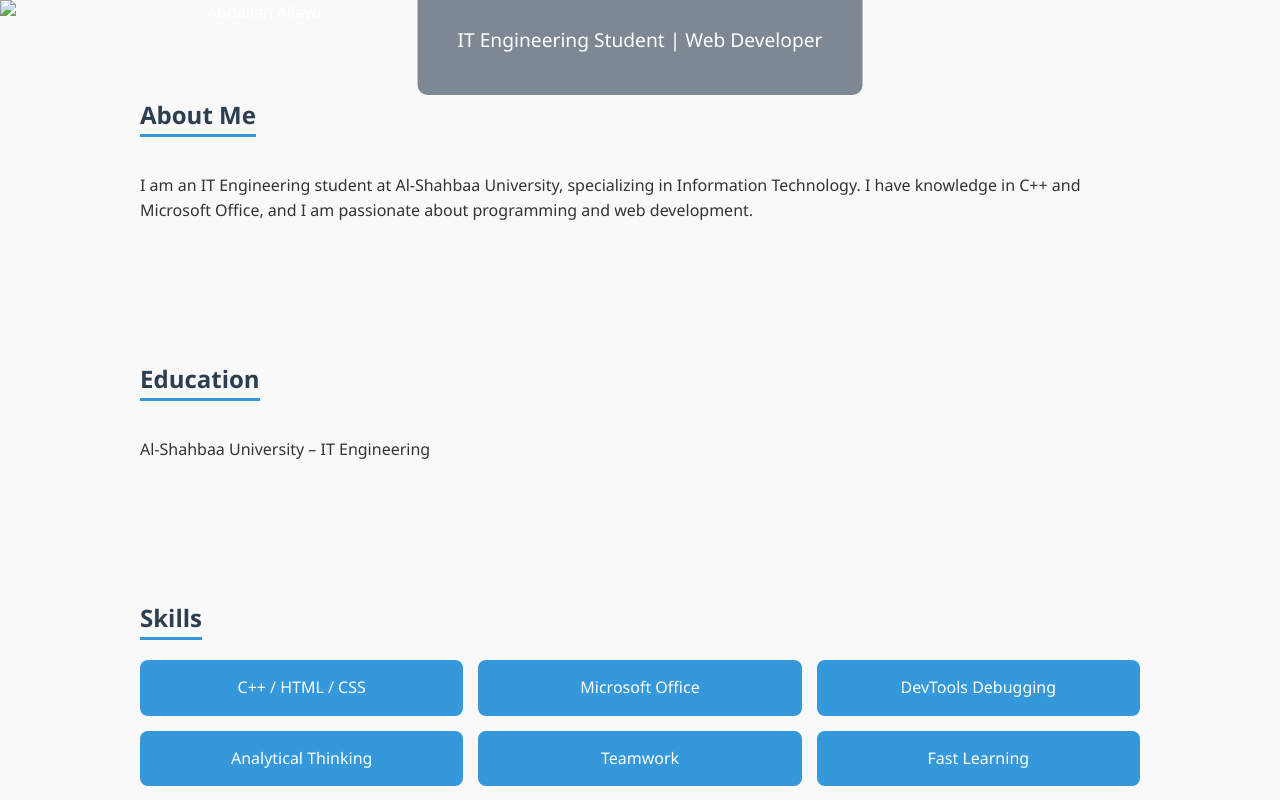
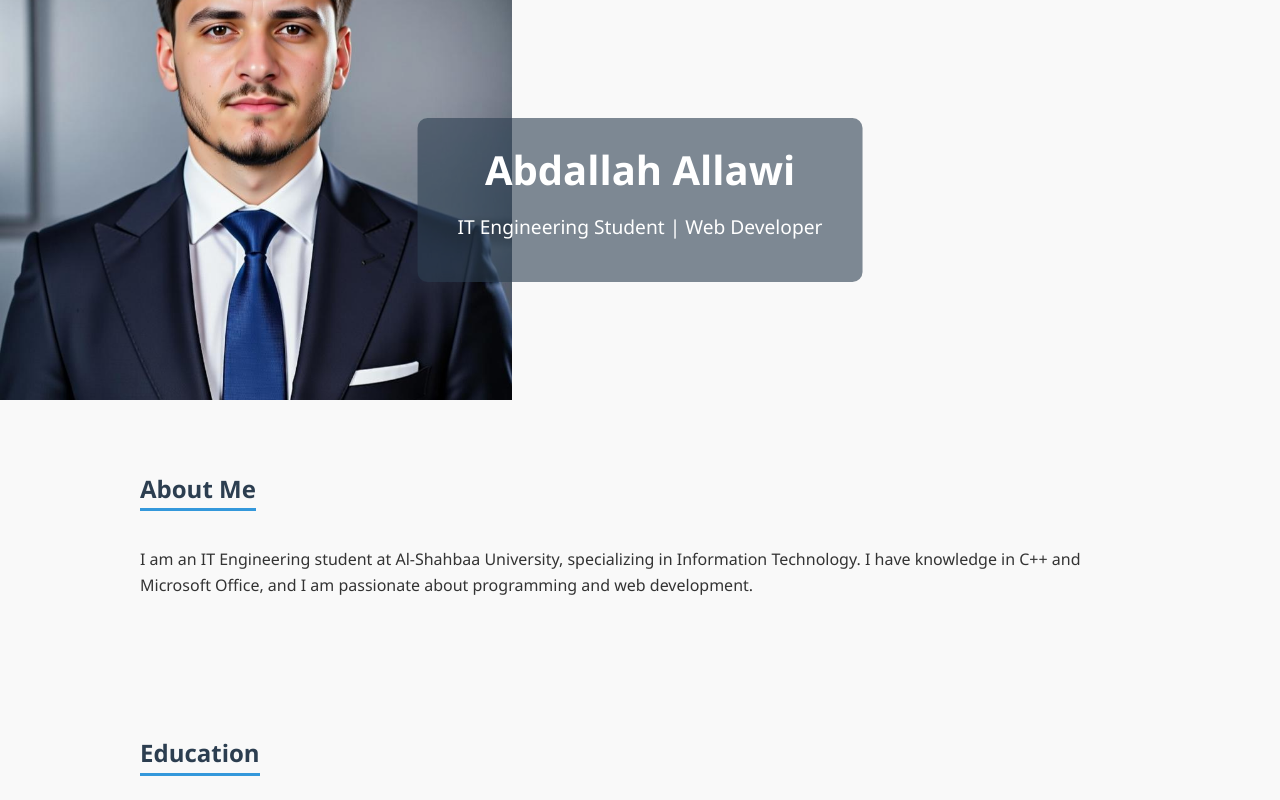
Before and after one commit to abdallawi7/protofolio, a plain HTML site: page index.html in a window 1280 px wide. Shown: the top 800 px of the page. Drawn offline with Linux system fonts and the light colour scheme.

Commit message:
Update index.html

```diff
--- a/index.html
+++ b/index.html
@@ -9,7 +9,7 @@
   <!-- رأس الصفحة مع الصورة -->
   <header class="hero">
     <div class="hero-image">
-      <img src="allawi.jpeg" alt="Abdallah Allawi">
+      <img src="images/allawi.jpeg" alt="Abdallah Allawi">
     </div>
     <div class="overlay">
       <h1>Abdallah Allawi</h1>
```
